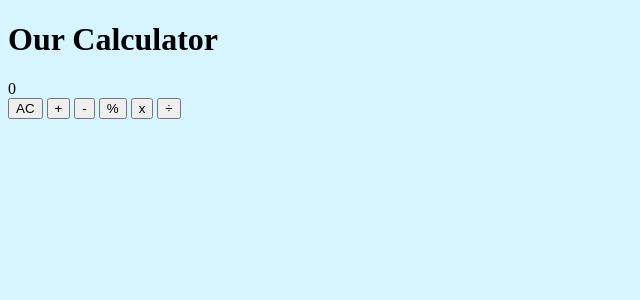
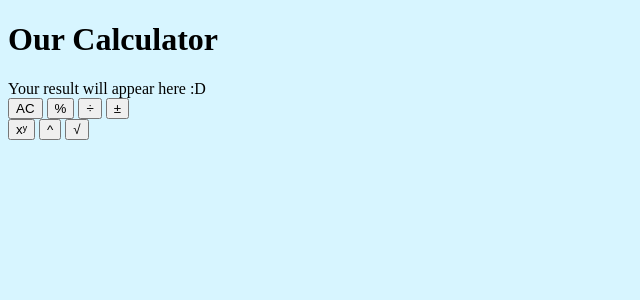
Before and after one commit to caml07/calc-slang-for-calculator-, a Python web app: template templates/index.html in a window 1280 px wide. Shown: the top 300 px of the page, without its empty margins (0-640 px from the left). Run offline with Jinja, Linux system fonts and the light colour scheme; the template is opened without the code that fills it, so the values that code supplies are empty.

Commit message:
iniciando a armar la calcu

```diff
--- a/templates/index.html
+++ b/templates/index.html
@@ -9,14 +9,18 @@
 <body>
     <h1>Our Calculator</h1>
     <div class="calculator">
-        <div class="screen">0</div>
-        <div class="keyboard">
+        <div class="screen">Your result will appear here :D</div>
+        <div class="keyboard 1">
             <button>AC</button>
-            <button>+</button>
-            <button>-</button>
             <button>%</button>
-            <button>x</button>
             <button>÷</button>
+            <button>±</button>
+        </div>
+        <div class="keyboard 2">
+            <button>xʸ</button>
+            <button>^</button>
+            <button>√</button>
+
         </div>
     </div>
 </body>
```
